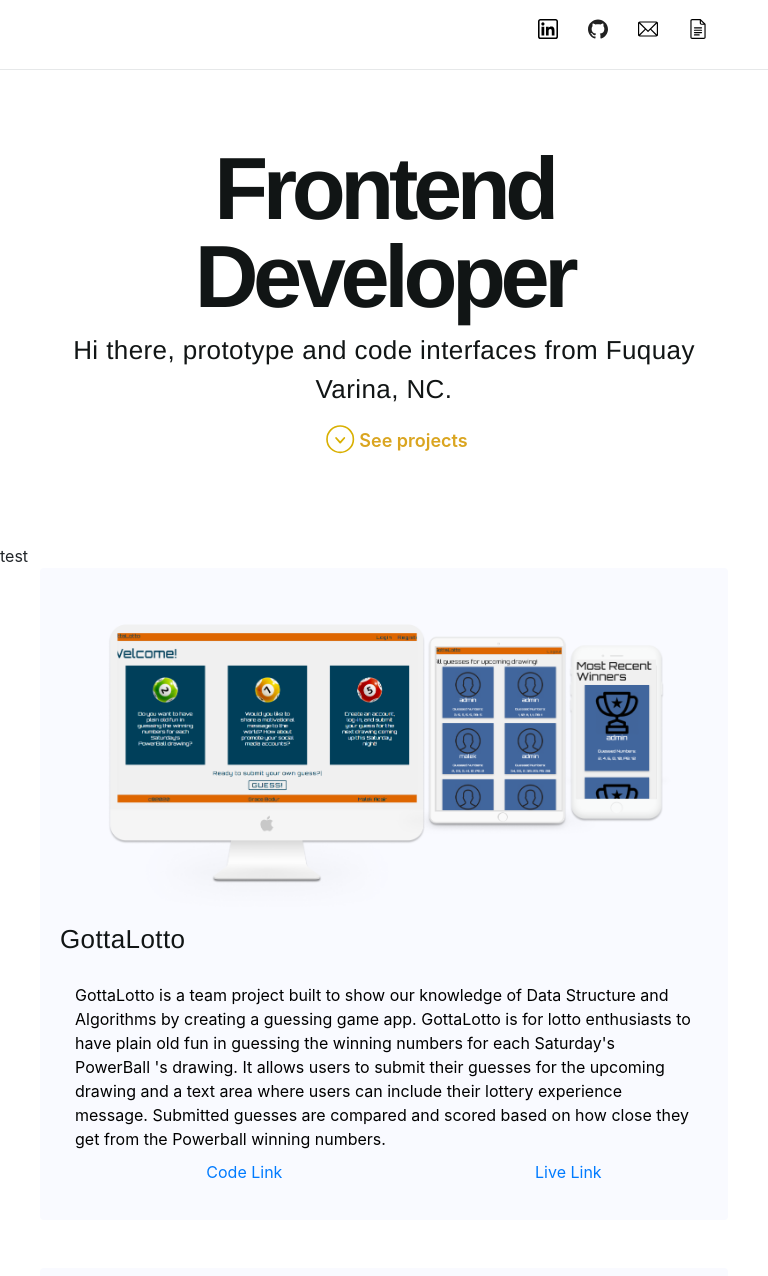
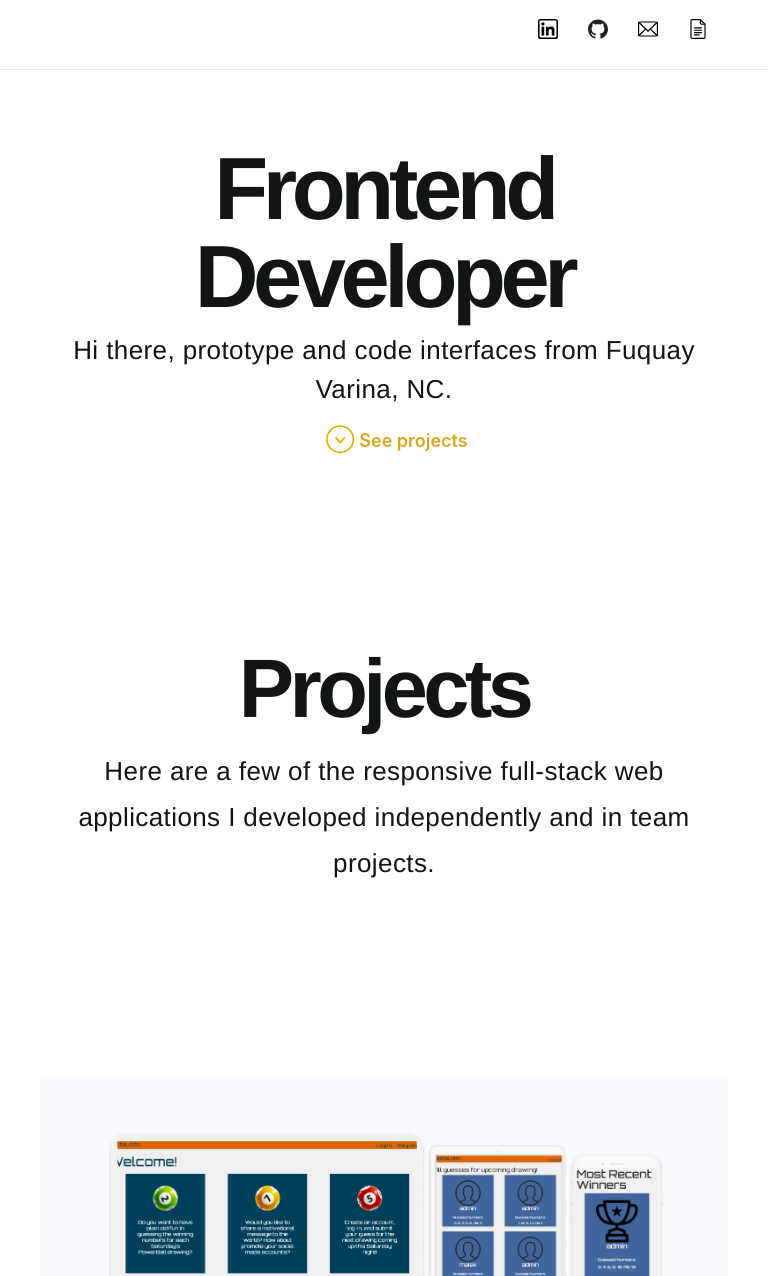
Before and after one commit to gracebodur/mgbportfolio, a React (Create React App) app: page / in a window 768 px wide. Shown: the top 1276 px of the page. Built offline with nearby package versions, Linux system fonts and the light colour scheme.

Commit message:
create project header

```diff
--- a/src/App.js
+++ b/src/App.js
@@ -2,7 +2,7 @@ import React from 'react'
 import './App.css'
 import Topbar from './Topbar/Topbar'
 import Intro from './Intro/Intro'
-import ProjectTitle from './ProjectTitle/ProjectTitle'
+import ProjectHeader from './ProjectHeader/ProjectHeader'
 import Projects from './Projects/Projects'
 
 function App () {
@@ -10,7 +10,7 @@ function App () {
 		<div>
 			<Topbar />
 			<Intro />
-			<ProjectTitle />
+			<ProjectHeader/>
 			<Projects />
 		</div>
 	)
--- /dev/null
+++ b/src/ProjectHeader/ProjectHeader.css
@@ -0,0 +1,78 @@
+.project-header {
+    padding-top: 140px;
+    padding-bottom: 225px;
+    text-align: center;
+}
+
+.header-title {
+    max-width: 940px;
+    margin: auto;
+    font-size: 120px;
+    line-height: 114px;
+    letter-spacing: -6.5px;
+}
+
+.subheader {
+    max-width: 820px;
+    margin: 30px auto 26px;
+}
+
+@media (max-width: 1130px) and (min-width: 768px) {
+    .project-header {
+        font-size: 10.8vw;
+        line-height: 10.3vw;
+        letter-spacing: -0.6vw;
+    }
+
+    .subheader {
+        max-width: 750px;
+        margin: 20px auto 20px;
+    }
+}
+
+@media (min-width: 767px) and (max-width: 1003px) {
+    .project-header {
+        padding-top: 130px;
+        padding-bottom: 190px;
+    }
+
+    .header-title {
+        font-size: 10.8vw;
+        line-height: 10.3vw;
+        letter-spacing: -0.6vw;
+    }
+
+    .subheader {
+        max-width: 750px;
+        margin: 20px auto 20px;
+    }
+}
+
+@media (min-width: 768px) and (max-width: 860px) {
+    .project-header {
+        padding-top: 105px !important;
+        padding-bottom: 170px !important;
+    }
+
+    .subheader {
+        max-width: 690px;
+    }
+}
+
+@media (max-width: 767px) {
+    .project-header {
+        padding: 75px 30px 160px;
+    }
+
+    .header-title {
+        font-size: 58px;
+        line-height: 58px;
+        letter-spacing: -3.4px;
+        max-width: 500px;
+    }
+
+    .subheader {
+        margin: 15px auto 20px;
+        max-width: 620px;
+    }
+}
--- /dev/null
+++ b/src/ProjectHeader/ProjectHeader.js
@@ -0,0 +1,13 @@
+import React from 'react'
+import './ProjectHeader.css'
+
+function ProjectHeader () {
+    return (
+        <section className='project-header'>
+            <h1 className='header-title'>Projects</h1>
+            <h4 className='subheader'>Here are a few of the responsive full-stack web applications I developed independently and in team projects.</h4>
+        </section>
+    )
+}
+
+export default ProjectHeader
--- a/src/ProjectTitle/ProjectTitle.js
+++ /dev/null
@@ -1,11 +0,0 @@
-import React from 'react'
-
-function ProjectTitle() {
-    return (
-        <section>
-        test
-        </section>
-    )
-}
-
-export default ProjectTitle
```
Also changed, not shown: 1 other file (tests, documents, lock files or other folders).
